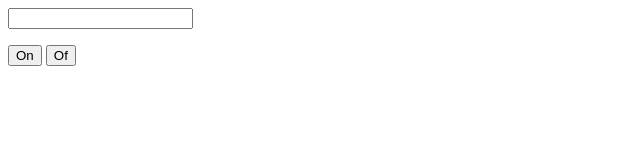
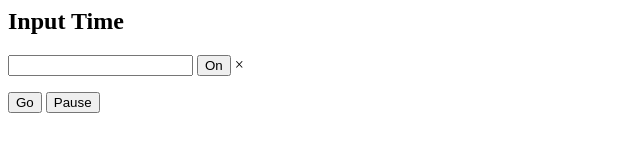
Before and after one commit to Charlie-robin/help-cascade, a plain HTML site: page index.html in a window 1280 px wide. Shown: the whole page, without its empty margins (0-640 px from the left). Drawn offline with Linux system fonts and the light colour scheme.

Commit message:
additions

```diff
--- a/index.html
+++ b/index.html
@@ -6,13 +6,18 @@
     <script src="./resources/js/main.js" async defer></script>
 </head>
 <body>
+    <section id="modal">
+        <h2>Input Time</h2>
+        <input id="time-input" type="number" required>
+        <button onclick="startTime()" id="on">On</button>
+        <span class="close">&times;</span>
+    </section>
     <section>
-        <input id="time-input" type="number">
         <p id="seconds"></p>
         <p id="minutes"></p>
         <p id="hours"></p>
-        <button onclick="startTime()" id="on">On</button>
-        <button onclick="stopTime()" id="off">Of</button>
+        <button onclick="startTime()" id="on">Go</button>
+        <button onclick="stopTime()" id="off">Pause</button>
     </section>
 </body>
 </html>
--- a/resources/js/main.js
+++ b/resources/js/main.js
@@ -16,7 +16,7 @@ const timeCounter = () => {
     compareTimeInput();
 }
 
-const startTime = () => timeSwitch = setTimeout(timeCounter, 1000);
+const startTime = () => timeSwitch = setTimeout(timeCounter, 200);
 const stopTime = () => clearTimeout(timeSwitch);
 const getTimeInput = () => timeInput = document.getElementById("time-input").value;
 const compareTimeInput = () => (timeInput = parseInt(timeInput)) === minutes ? stopTime() : null;
```
